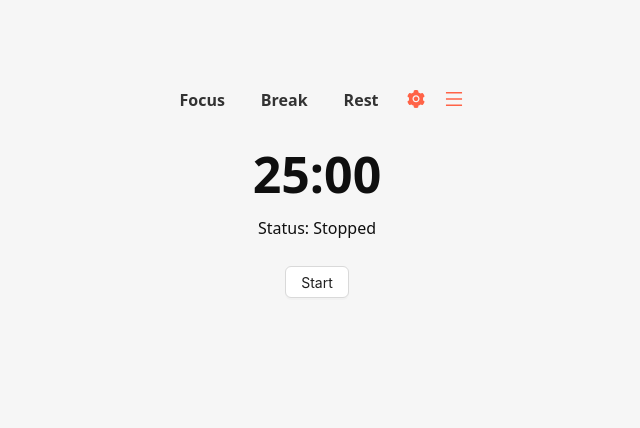
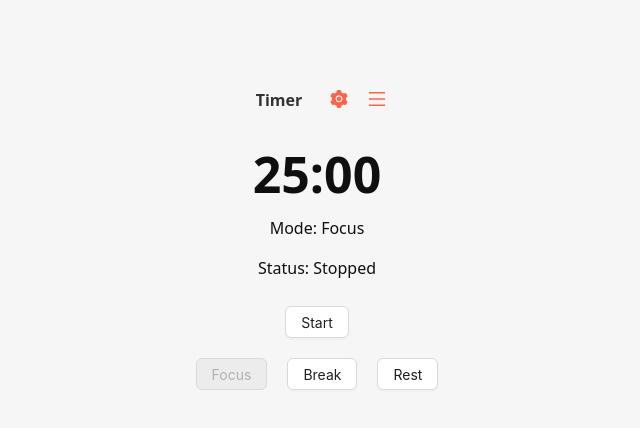
Before and after one commit to ShamaW/cedt-indiv-pomodoro, a React (Vite) app: page /#/ in a window 1280 px wide. Shown: the top 428 px of the page, without its empty margins (323-963 px from the left). Built offline with nearby package versions, Linux system fonts and the light colour scheme.

Commit message:
Add timer mode functionality to CountdownTimer; update navigation and hooks

```diff
--- a/src/components/CountdownTimer.tsx
+++ b/src/components/CountdownTimer.tsx
@@ -12,10 +12,18 @@ const CountdownTimer = ({
     handleResume,
     getStatus,
     testNotification,
+    currentTimerType,
+    setCurrentTimerType,
 }: CountdownTimerProps) => {
+    const changeMode = (newMode: 'focus' | 'break' | 'rest') => {
+        setCurrentTimerType(newMode);
+        handleStop();
+    };
+
     return (
         <div className="timer-container">
             <div className="timer-display">{displayTime}</div>
+            <p>Mode: {currentTimerType.charAt(0).toUpperCase() + currentTimerType.slice(1)}</p>
             <p>Status: {getStatus()}</p>
 
             <div className="timer-controls">
@@ -24,7 +32,12 @@ const CountdownTimer = ({
                     {isRunning && !isPaused && (<Button onClick={handlePause}>Pause</Button>)}
                     {isRunning && isPaused && (<Button onClick={handleResume}>Resume</Button>)}
                 </div>
-                {/* <button onClick={testNotification}>Test Notification</button> */}
+            </div>
+
+            <div className="mode-controls">
+                <Button onClick={() => changeMode('focus')} disabled={currentTimerType === 'focus'}>Focus</Button>
+                <Button onClick={() => changeMode('break')} disabled={currentTimerType === 'break'}>Break</Button>
+                <Button onClick={() => changeMode('rest')} disabled={currentTimerType === 'rest'}>Rest</Button>
             </div>
         </div>
     );
--- a/src/hooks/useCountdownTimer.tsx
+++ b/src/hooks/useCountdownTimer.tsx
@@ -1,7 +1,6 @@
 import { invoke } from "@tauri-apps/api/core";
 import { PhysicalPosition, Window } from "@tauri-apps/api/window";
 import { useEffect, useMemo, useState } from 'react';
-import { useLocation } from 'react-router-dom';
 import sound from "../assets/alarm_sound.wav";
 import { useNotification } from '../context/SystemNotificationContext';
 import { SettingData } from '../utils/interface';
@@ -13,18 +12,8 @@ const DEFAULT_TIMER_SETTINGS = {
 };
 
 const useCountdownTimer = () => {
-    const location = useLocation();
-    const [currentTimerType, setCurrentTimerType] = useState('focus');
+    const [currentTimerType, setCurrentTimerType] = useState<'focus' | 'break' | 'rest'>('focus');
     const { sendSystemNotification } = useNotification();
-
-    useEffect(() => {
-        const pathToTimerType = {
-            '/break': 'break',
-            '/rest': 'rest',
-            '/': 'focus'
-        };
-        setCurrentTimerType(pathToTimerType[location.pathname as keyof typeof pathToTimerType] || 'focus');
-    }, [location.pathname]);
 
     const loadSettings = async () => {
         try {
@@ -96,7 +85,7 @@ const useCountdownTimer = () => {
     };
 
     const handleStart = () => {
-        const durationSeconds = parseInt(inputMinutes) * 60;
+        const durationSeconds = parseInt(inputMinutes, 10) * 60;
         setRemainingSeconds(durationSeconds);
         setIsRunning(true);
         setIsPaused(false);
@@ -144,7 +133,28 @@ const useCountdownTimer = () => {
         }
     };
 
-    return {startTime, isRunning, remainingSeconds, inputMinutes, isPaused, displayTime, setStartTime, setIsRunning, setRemainingSeconds, setInputMinutes, setIsPaused, handleStart, handleStop, handlePause, handleResume, getStatus, shakeWindow, testNotification, loadSettings};
+    return {
+        startTime,
+        isRunning,
+        remainingSeconds,
+        inputMinutes,
+        isPaused,
+        displayTime,
+        setStartTime,
+        setIsRunning,
+        setRemainingSeconds,
+        setInputMinutes,
+        setIsPaused,
+        handleStart,
+        handleStop,
+        handlePause,
+        handleResume,
+        getStatus,
+        shakeWindow,
+        testNotification,
+        loadSettings,
+        currentTimerType,
+        setCurrentTimerType};
 }
 
 export default useCountdownTimer;
--- a/src/navigation/AppNavigation.tsx
+++ b/src/navigation/AppNavigation.tsx
@@ -1,10 +1,8 @@
 import { MenuOutlined, SettingFilled } from '@ant-design/icons';
 import React from 'react';
 import { Link, Route, Routes } from 'react-router-dom';
-import Break from '../components/Break.tsx';
 import CountdownTimer from '../components/CountdownTimer.tsx';
 import { MenuNavigation } from '../components/MenuNavigation.tsx';
-import Rest from '../components/Rest.tsx';
 import Setting from '../components/Setting.tsx';
 import TodoPage from '../pages/TodoPage.tsx';
 import { AppRouterProps } from '../utils/interface.tsx';
@@ -12,9 +10,7 @@ import { AppRouterProps } from '../utils/interface.tsx';
 const Navigation = () => {
     return (
         <nav className='navigation'>
-            <Link to="/" className="nav-link">Focus</Link>
-            <Link to="/break" className="nav-link">Break</Link>
-            <Link to="/rest" className="nav-link">Rest</Link>
+            <Link to="/" className="nav-link">Timer</Link>
             <Link to="/setting" className='nav-link-setting'><SettingFilled style={{ fontSize: '18px', color: '#FF6347' }}/></Link>
             <Link to="/MenuNavigation" className='nav-link-setting'><MenuOutlined style={{ fontSize: '18px', color: '#FF6347' }}/></Link>
         </nav>
@@ -25,8 +21,6 @@ const AppRouter = ({ timerProps }: AppRouterProps) => {
     return (
         <Routes>
             <Route path="/" element={<CountdownTimer {...timerProps} />} />
-            <Route path="/break" element={<Break {...timerProps} />} />
-            <Route path="/rest" element={<Rest {...timerProps} />} />
             <Route path="/setting" element={<Setting setInputMinutes={timerProps.setInputMinutes}/>} />
             <Route path='/TodoList' element={<TodoPage/>} />
             <Route path='/MenuNavigation' element={<MenuNavigation/>} />
--- a/src/utils/interface.tsx
+++ b/src/utils/interface.tsx
@@ -35,6 +35,8 @@ export interface CountdownTimerProps {
     getStatus: () => string;
     shakeWindow: () => Promise<void>;
     testNotification: () => void;
+    currentTimerType: 'focus' | 'break' | 'rest';
+    setCurrentTimerType: (type: 'focus' | 'break' | 'rest') => void;
 }
 
 export interface TodoItem {
```
